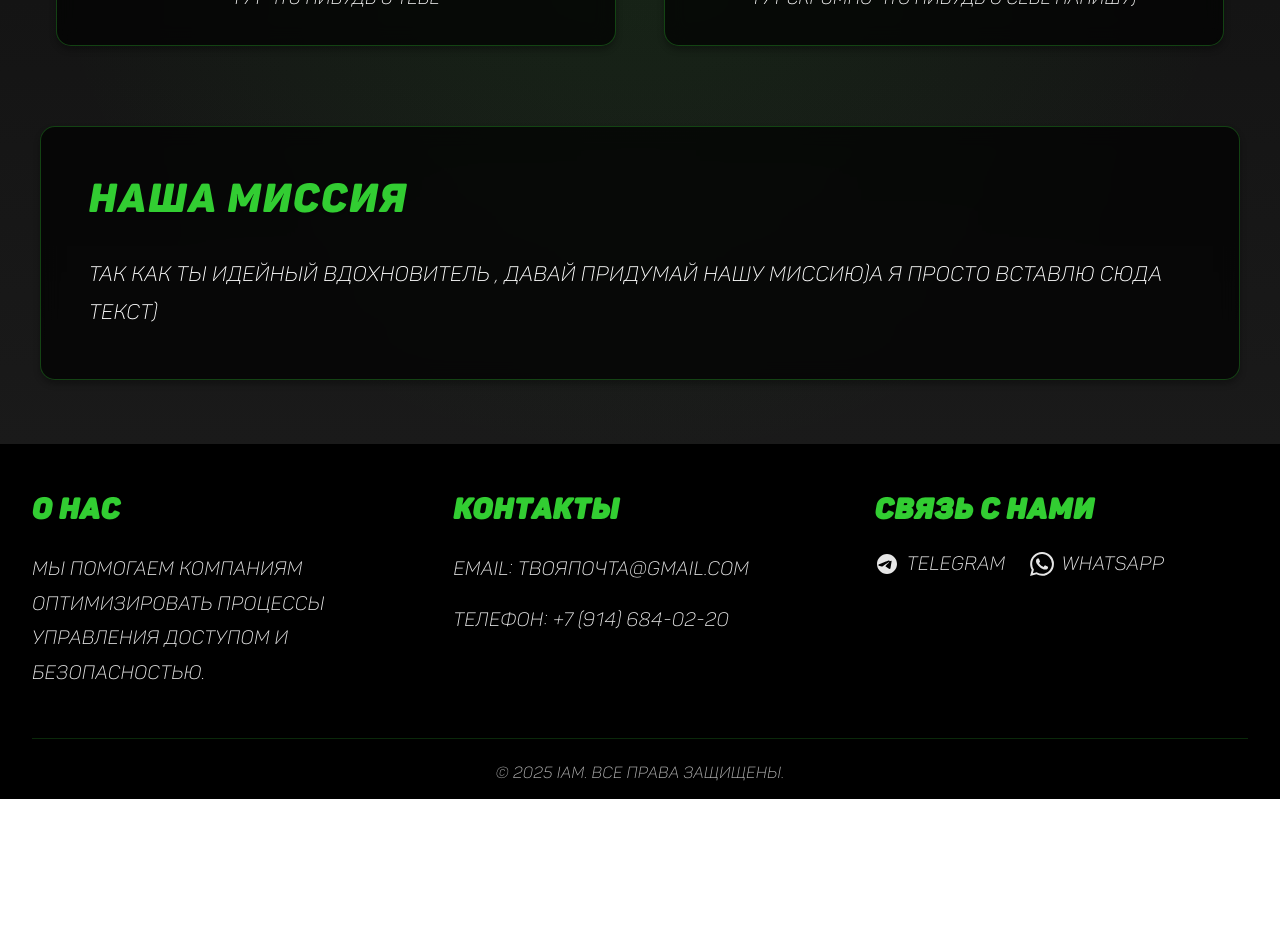
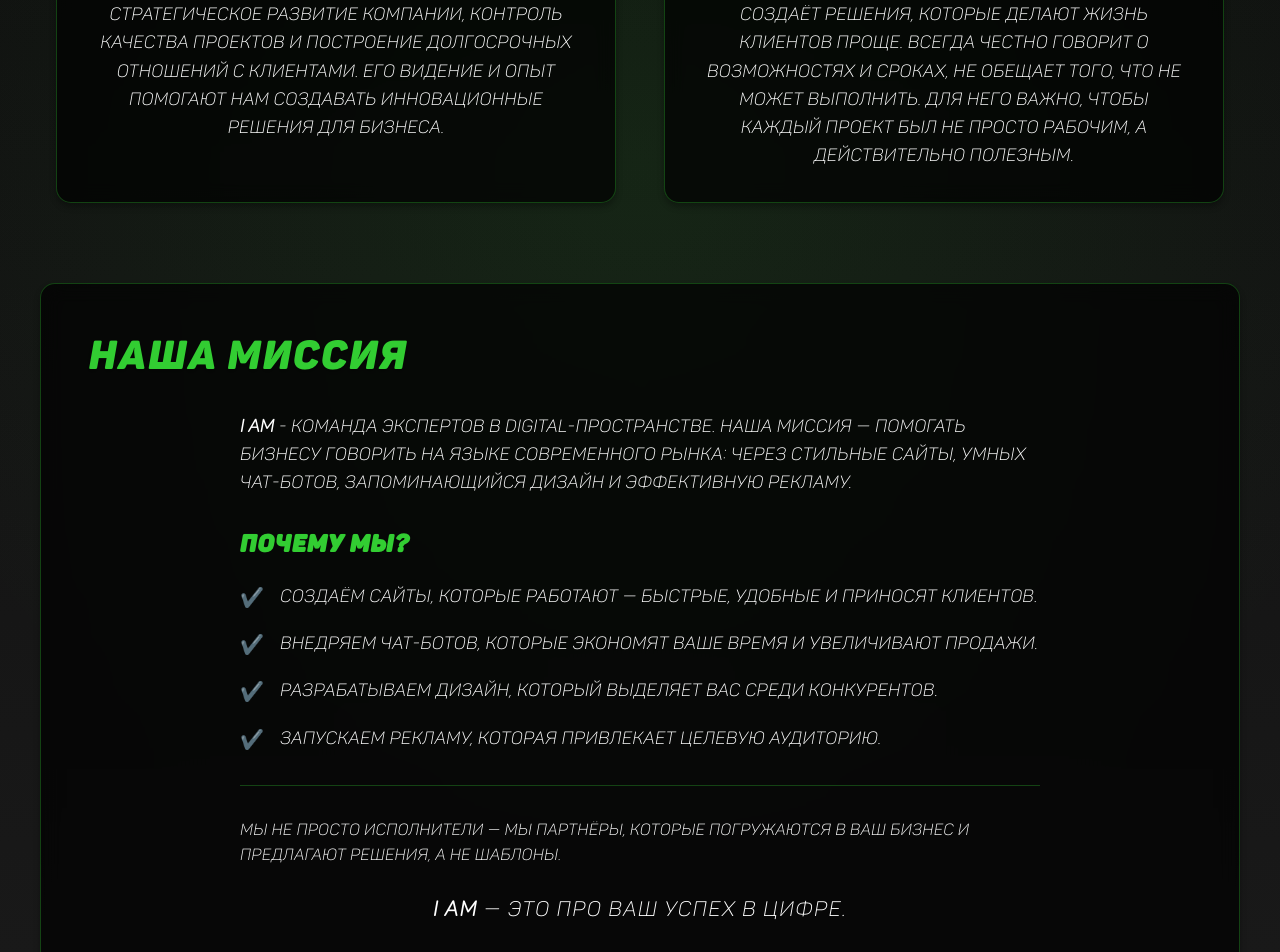
Before and after one commit to chuvachokkk/markIAM, a React (Vite) app in the folder client/: page /about in a window 1280 px wide. Shown: the part 740-1692 px from the top of the page. Before the commit the page ends 1539 px from the top, so only its background shows below. Built offline with nearby package versions, Linux system fonts and the light colour scheme.

Commit message:
correct text

```diff
--- a/client/src/components/About/About.css
+++ b/client/src/components/About/About.css
@@ -198,12 +198,12 @@
 }
 
 .mission-section {
+	padding: 3rem;
 	background: rgba(0, 0, 0, 0.7);
-	padding: 3rem;
 	border-radius: 15px;
 	border: 1px solid rgba(50, 205, 50, 0.3);
 	backdrop-filter: blur(10px);
-	margin-top: 2rem;
+	margin: 2rem 0;
 	box-shadow: 0 4px 6px rgba(0, 0, 0, 0.3);
 	transition: all 0.3s ease;
 }
@@ -225,11 +225,75 @@
 	text-shadow: 0 2px 4px rgba(0, 0, 0, 0.3);
 }
 
-.mission-section p {
+.mission-content {
+	max-width: 800px;
+	margin: 0 auto;
+}
+
+.mission-intro {
+	margin-bottom: 2rem;
+	font-size: 1.1rem;
+	line-height: 1.6;
 	color: #ffffff;
-	line-height: 1.8;
+	font-family: 'DlyMalenkih', sans-serif;
+}
+
+.mission-advantages {
+	margin: 2rem 0;
+}
+
+.mission-advantages h3 {
+	color: #32cd32;
+	margin-bottom: 1.5rem;
+	font-size: 1.5rem;
+	font-family: 'DlyShirnyh', sans-serif;
+	text-transform: uppercase;
+	letter-spacing: 1px;
+}
+
+.mission-advantages ul {
+	list-style: none;
+	padding: 0;
+}
+
+.mission-advantages li {
+	position: relative;
+	padding-left: 2.5rem;
+	margin-bottom: 1.2rem;
+	line-height: 1.6;
+	color: #ffffff;
+	font-family: 'DlyMalenkih', sans-serif;
+	font-size: 1.1rem;
+}
+
+.mission-advantages li:before {
+	content: '✔️';
+	position: absolute;
+	left: 0;
+	color: #32cd32;
+	font-size: 1.2rem;
+}
+
+.mission-conclusion {
+	margin-top: 2rem;
+	padding-top: 2rem;
+	border-top: 1px solid rgba(50, 205, 50, 0.3);
+}
+
+.mission-conclusion p {
+	color: #ffffff;
+	font-family: 'DlyMalenkih', sans-serif;
+	line-height: 1.6;
+}
+
+.mission-tagline {
 	font-size: 1.3rem;
-	font-family: 'DlyMalenkih', sans-serif;
+	color: #32cd32;
+	margin-top: 1.5rem;
+	text-align: center;
+	font-family: 'DlyShirnyh', sans-serif;
+	text-transform: uppercase;
+	letter-spacing: 1px;
 }
 
 @media (max-width: 768px) {
--- a/client/src/components/About/About.jsx
+++ b/client/src/components/About/About.jsx
@@ -15,9 +15,15 @@ const About = () => {
 								<img src={markPhoto} alt='mark_foto' />
 							</div>
 							<div className='member-info'>
-								<h3>Марк Легенда соулс игр</h3>
-								<p className='member-role'>скажи кто ты ?</p>
-								<p className='member-description'>тут что нибудь о тебе</p>
+								<h3>Марк Темерязев</h3>
+								{/* <p className='member-role'>Генеральный директор</p> */}
+								<p className='member-description'>
+									Основатель компании I am, стратег и вдохновитель команды.
+									Отвечает за стратегическое развитие компании, контроль
+									качества проектов и построение долгосрочных отношений с
+									клиентами. Его видение и опыт помогают нам создавать
+									инновационные решения для бизнеса.
+								</p>
 							</div>
 						</div>
 
@@ -26,10 +32,15 @@ const About = () => {
 								<img src={ivanPhoto} alt='Ivan_foto' />
 							</div>
 							<div className='member-info'>
-								<h3>Иван</h3>
-								<p className='member-role'>FullStack Developer</p>
+								<h3>Иван Первых</h3>
+								{/* <p className='member-role'>FullStack Developer</p> */}
 								<p className='member-description'>
-									тут скромно что нибудь о себе напишу)
+									Руководит командой разработчиков с душой и вниманием к
+									деталям. Не просто пишет код, а создаёт решения, которые
+									делают жизнь клиентов проще. Всегда честно говорит о
+									возможностях и сроках, не обещает того, что не может
+									выполнить. Для него важно, чтобы каждый проект был не просто
+									рабочим, а действительно полезным.
 								</p>
 							</div>
 						</div>
@@ -38,9 +49,46 @@ const About = () => {
 
 				<div className='mission-section'>
 					<h2>Наша Миссия</h2>
-					<p>
-						Так как ты идейный вдохновитель , давай придумай нашу миссию)а я просто вставлю сюда текст)
-					</p>
+					<div className='mission-content'>
+						<div className='mission-intro'>
+							<p>
+								<strong>I am</strong> - команда экспертов в
+								digital-пространстве. Наша миссия — помогать бизнесу говорить на
+								языке современного рынка: через стильные сайты, умных чат-ботов,
+								запоминающийся дизайн и эффективную рекламу.
+							</p>
+						</div>
+
+						<div className='mission-advantages'>
+							<h3>Почему мы?</h3>
+							<ul>
+								<li>
+									Создаём сайты, которые работают — быстрые, удобные и приносят
+									клиентов.
+								</li>
+								<li>
+									Внедряем чат-ботов, которые экономят ваше время и увеличивают
+									продажи.
+								</li>
+								<li>
+									Разрабатываем дизайн, который выделяет вас среди конкурентов.
+								</li>
+								<li>
+									Запускаем рекламу, которая привлекает целевую аудиторию.
+								</li>
+							</ul>
+						</div>
+
+						<div className='mission-conclusion'>
+							<p>
+								Мы не просто исполнители — мы партнёры, которые погружаются в
+								ваш бизнес и предлагают решения, а не шаблоны.
+							</p>
+							<p className='mission-tagline'>
+								<strong>I am</strong> — это про ваш успех в цифре.
+							</p>
+						</div>
+					</div>
 				</div>
 			</div>
 		</div>
--- a/client/src/components/Contacts/Contacts.jsx
+++ b/client/src/components/Contacts/Contacts.jsx
@@ -144,7 +144,7 @@ export default function Contacts() {
 						</div>
 					</div>
 
-					<div className={styles.socialLinks}>
+					{/* <div className={styles.socialLinks}>
 						<h3>Мы в соцсетях</h3>
 						<div className={styles.socialIcons}>
 							<a
@@ -164,7 +164,7 @@ export default function Contacts() {
 								TG
 							</a>
 						</div>
-					</div>
+					</div> */}
 				</div>
 
 				<div className={styles.formSection}>
--- a/client/src/components/RotatingSquare/RotatingSquare.module.css
+++ b/client/src/components/RotatingSquare/RotatingSquare.module.css
@@ -48,6 +48,7 @@
 	object-fit: cover;
 	transition: filter 0.3s;
 	border-radius: 15px;
+	margin-top: 32px;
 }
 
 .back {
```
Also changed, not shown: client/src/assets/Ivan.jpg, client/src/assets/mark1.jpg.
